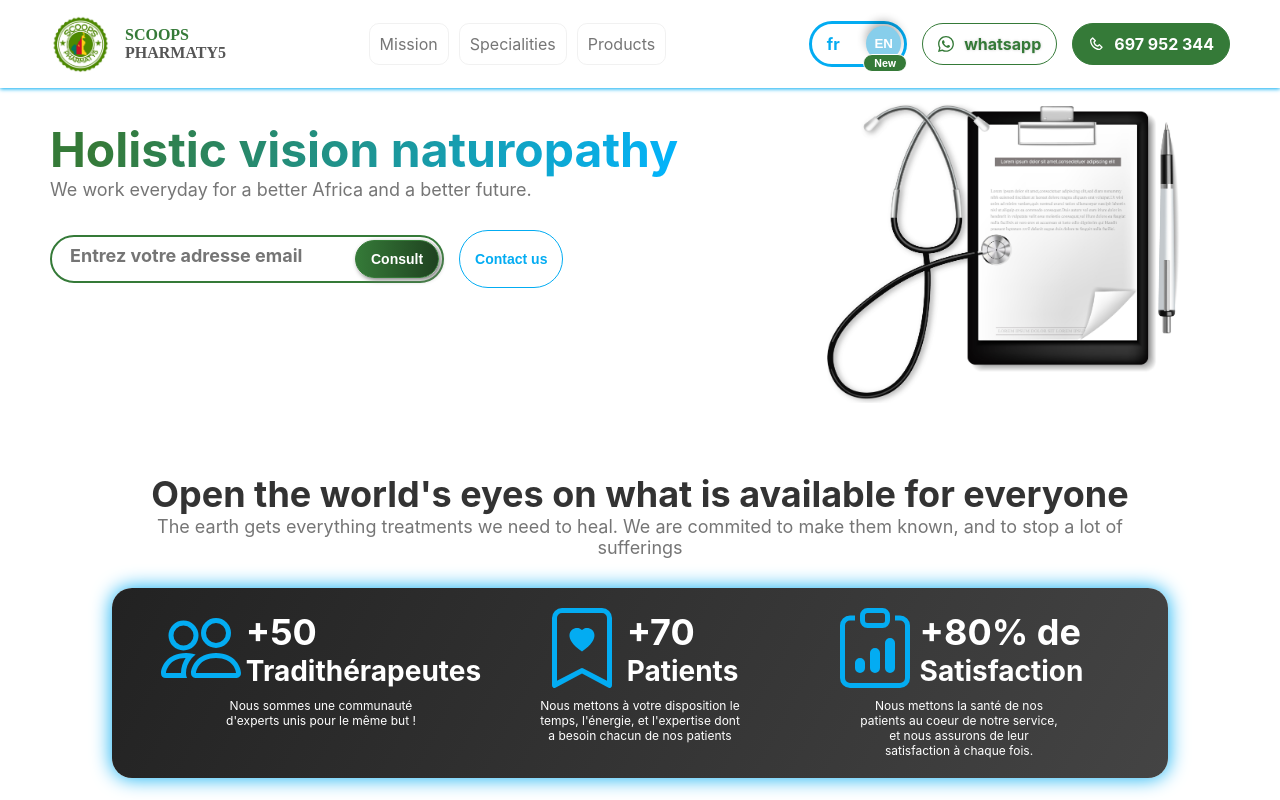
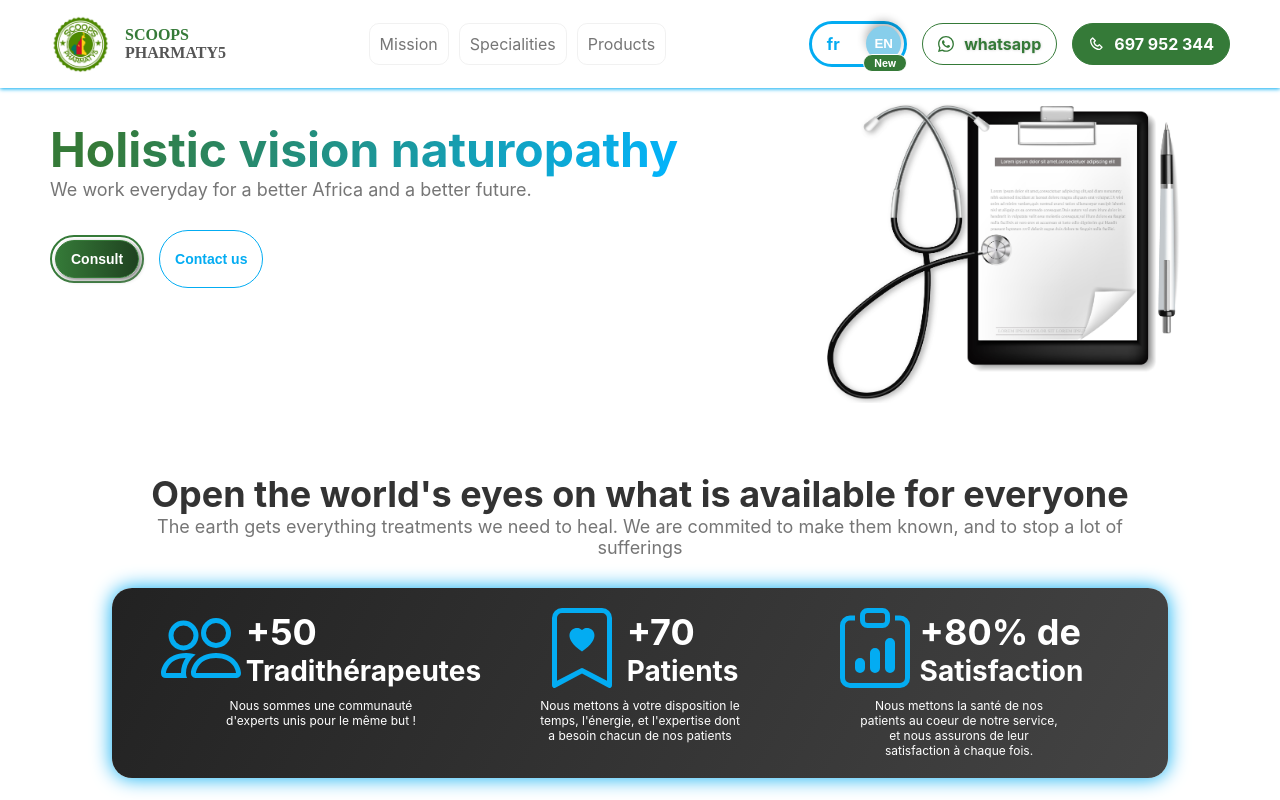
Before and after one commit to the-prince237/scoops-pharmaty5, a React (Create React App) app: page / in a window 1280 px wide. Shown: the top 800 px of the page. Built offline with nearby package versions, Linux system fonts and the light colour scheme.

Commit message:
setting consult button to redirect to whatsapp conversation

```diff
--- a/src/containers/Hero/Hero.jsx
+++ b/src/containers/Hero/Hero.jsx
@@ -2,12 +2,12 @@ import React, { useState } from 'react'
 import { BiPhone } from 'react-icons/bi'
 import { BsWhatsapp, BsMailbox } from 'react-icons/bs'
 
-import heroImg from '../../assets/photos/hero.png'
 
+import { HeroWrapper } from './heroStyle'
 import { useFormContext, useLanguageContext } from '../../context'
 
 import { contacts } from '../../utils/constants'
-import { HeroWrapper } from './heroStyle'
+import heroImg from '../../assets/photos/hero.png'
 
 const Hero = () => {
 
@@ -22,10 +22,12 @@ const Hero = () => {
         <h1 className='title1 gradient__text'>{cw.hero.title}</h1>
         <p className="text1">{cw.hero.description}</p>
         <div className='hero-buttons'>
-          <form onSubmit={(e) => setEmail(e)}>
-            <input type="email" name="email" value={form.email} onChange={(e) => handleChange(e)} id="" placeholder='Entrez votre adresse email' />
-            <button type='submit' className='button consult-btn'>{ language === "fr" ? "Consultez" : "Consult" }</button>
-          </form>
+          <a className="consult" href={ contacts.whatsapp } target="_blank">
+            {/* <form> */}
+            {/* <input type="email" name="email" value={form.email} onChange={(e) => handleChange(e)} id="" placeholder='Entrez votre adresse email' /> */}
+              <button type='submit' className='button consult-btn'>{language === "fr" ? "Consultez" : "Consult"}</button>
+            {/* </form> */}
+          </a>
           <button className={`button contact-btn ${contactsOn ? "contact-btn_on" : "contact-btn_off"}`} onClick={() => setContactsOn((contactsOn) => !contactsOn)}>{ language === "fr" ? "Contacez nous" : "Contact us"}</button>
         </div>
         {contactsOn &&
--- a/src/containers/Hero/heroStyle.js
+++ b/src/containers/Hero/heroStyle.js
@@ -28,7 +28,7 @@ export const HeroWrapper = styled.section`
       align-items: flex-start;
     }
   }
-  form{
+  .consult{
     display: flex;
     margin-top: 30px;
     border: solid 2px var(--color-main);
```
